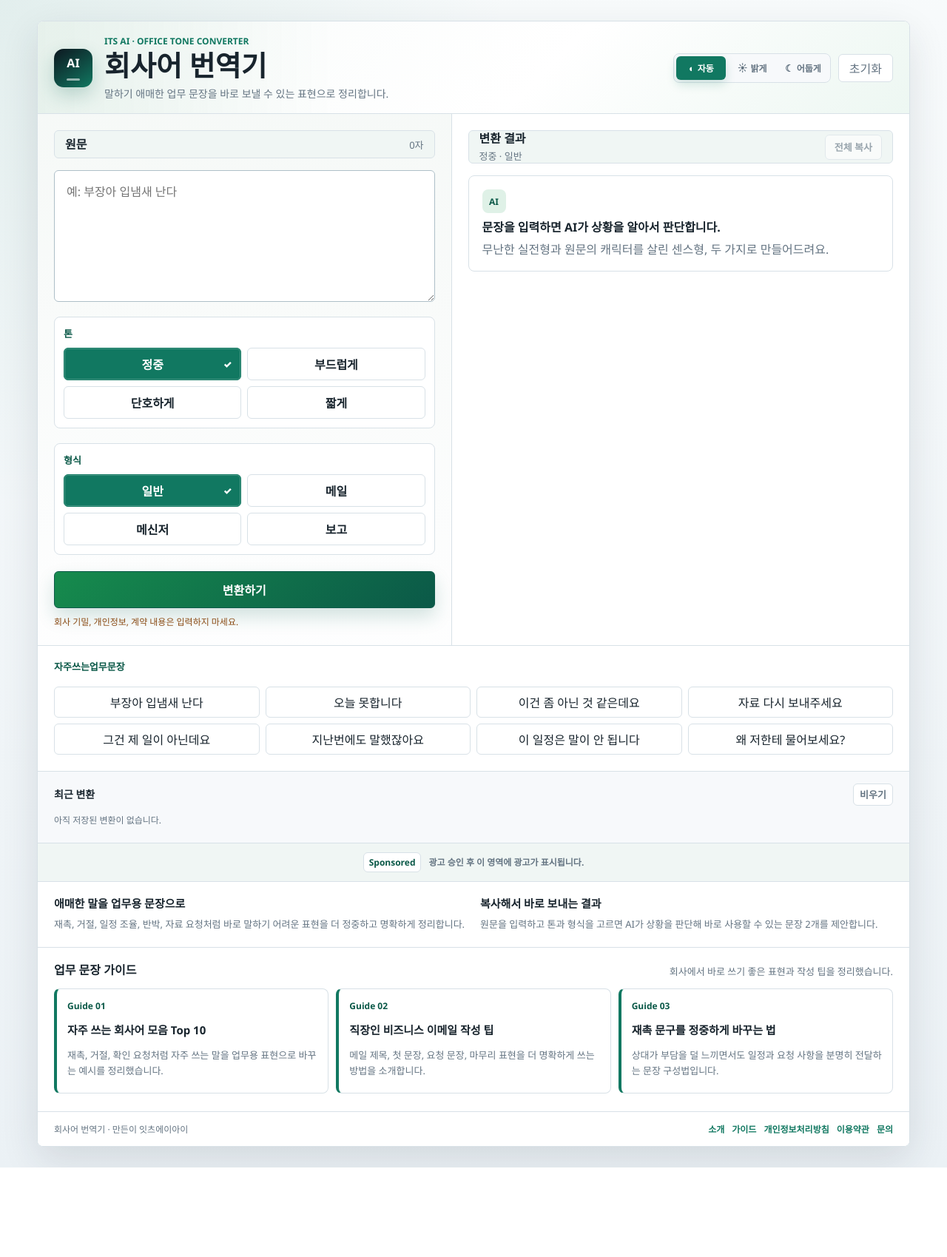
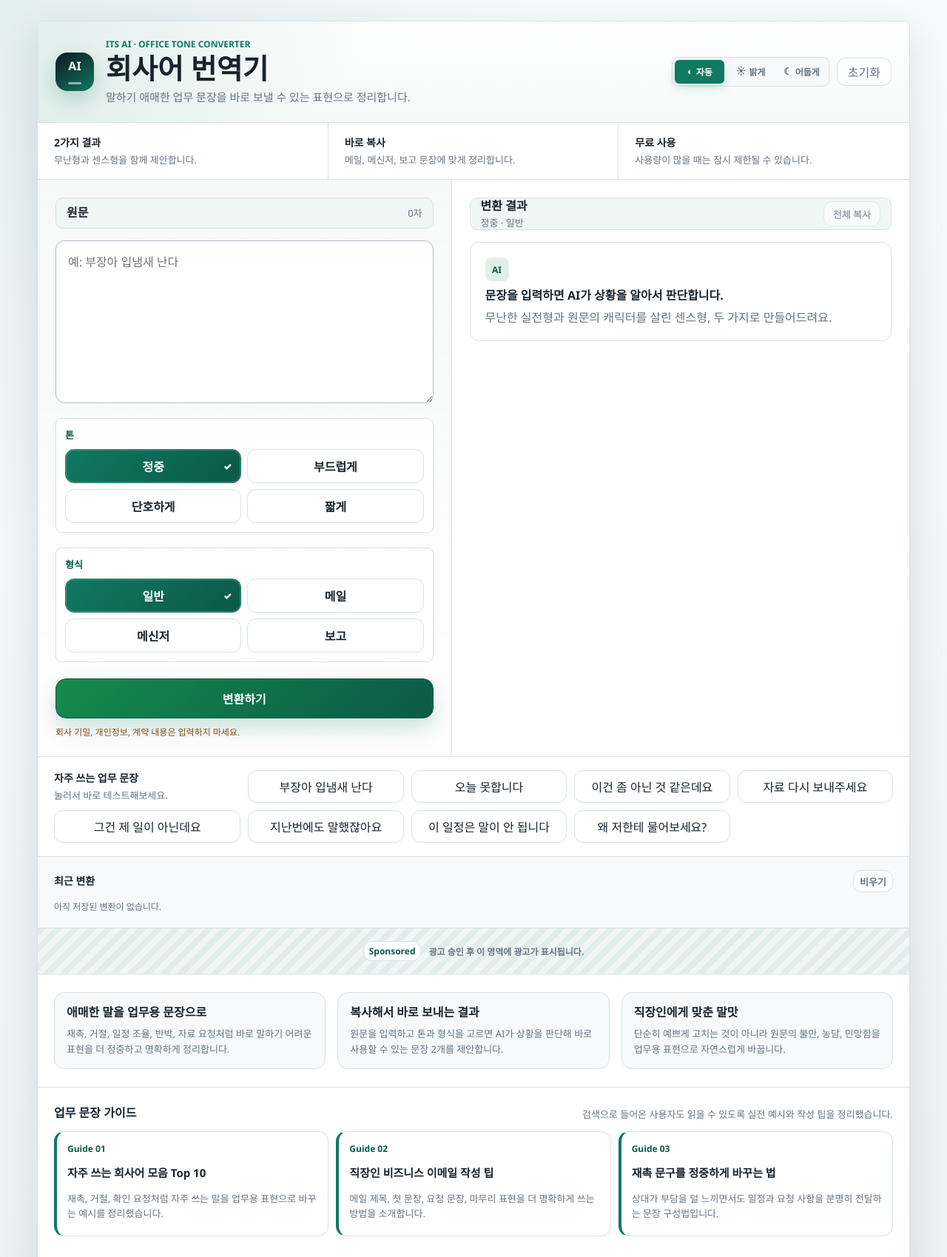
Before and after one commit to hodookim/office-tone-converter, a website: page index.html in a window 1280 px wide. Shown: the top 1699 px of the page at 74% size. Before the commit the page ends 1578 px from the top, so only its background shows below. Drawn offline with Linux system fonts and the light colour scheme.

Commit message:
Upgrade commercial landing UI

```diff
--- a/index.html
+++ b/index.html
@@ -5,14 +5,15 @@
     <meta name="viewport" content="width=device-width, initial-scale=1" />
     <meta name="naver-site-verification" content="c99219d2b49464aab3f5147cd8f62df9bed05450" />
     <title>회사어 번역기 | 잇츠에이아이</title>
-    <meta name="description" content="말하기 애매한 업무 문장을 정중하고 명확한 표현으로 바꿔주는 AI 회사어 번역기입니다." />
+    <meta name="description" content="말하기 애매한 업무 문장을 정중하고 명확한 표현으로 바꿔주는 무료 AI 회사어 번역기입니다." />
     <meta name="application-name" content="회사어 번역기" />
     <meta name="apple-mobile-web-app-title" content="회사어 번역기" />
     <meta name="theme-color" content="#117861" />
     <meta name="robots" content="index, follow" />
+    <meta name="google-adsense-account" content="ca-pub-6063034290894650" />
     <link rel="canonical" href="https://office-tone-converter.vercel.app/" />
     <meta property="og:title" content="회사어 번역기 | 잇츠에이아이" />
-    <meta property="og:description" content="말하기 애매한 업무 문장을 정중하고 명확한 표현으로 바꿔주는 AI 도구입니다." />
+    <meta property="og:description" content="재촉, 거절, 반박, 요청처럼 말하기 애매한 업무 문장을 바로 보낼 수 있는 표현으로 바꿔드립니다." />
     <meta property="og:url" content="https://office-tone-converter.vercel.app/" />
     <meta property="og:type" content="website" />
     <meta property="og:site_name" content="회사어 번역기" />
@@ -28,7 +29,7 @@
         "applicationCategory": "BusinessApplication",
         "operatingSystem": "Web",
         "inLanguage": "ko-KR",
-        "description": "말하기 애매한 업무 문장을 정중하고 명확한 표현으로 바꿔주는 AI 회사어 번역기입니다.",
+        "description": "말하기 애매한 업무 문장을 정중하고 명확한 표현으로 바꿔주는 무료 AI 회사어 번역기입니다.",
         "offers": {
           "@type": "Offer",
           "price": "0",
@@ -38,30 +39,6 @@
           "@type": "Organization",
           "name": "잇츠에이아이"
         }
-      }
-    </script>
-    <script type="application/ld+json">
-      {
-        "@context": "https://schema.org",
-        "@type": "FAQPage",
-        "mainEntity": [
-          {
-            "@type": "Question",
-            "name": "회사어 번역기는 어떤 문장을 바꿔주나요?",
-            "acceptedAnswer": {
-              "@type": "Answer",
-              "text": "재촉, 거절, 자료 요청, 일정 조율, 반박처럼 말하기 애매한 업무 문장을 회사에서 바로 보낼 수 있는 표현으로 정리합니다."
-            }
-          },
-          {
-            "@type": "Question",
-            "name": "개인정보나 회사 기밀을 입력해도 되나요?",
-            "acceptedAnswer": {
-              "@type": "Answer",
-              "text": "회사 기밀, 개인정보, 계약 내용은 입력하지 않는 것을 권장합니다. 필요한 경우 민감한 이름이나 숫자는 빼고 문장 의도만 입력하세요."
-            }
-          }
-        ]
       }
     </script>
     <link rel="stylesheet" href="./styles.css" />
@@ -94,6 +71,21 @@
             <button class="ghost-button" id="clearButton" type="button">초기화</button>
           </div>
         </header>
+
+        <section class="value-strip" aria-label="서비스 특징">
+          <div>
+            <strong>2가지 결과</strong>
+            <span>무난형과 센스형을 함께 제안합니다.</span>
+          </div>
+          <div>
+            <strong>바로 복사</strong>
+            <span>메일, 메신저, 보고 문장에 맞게 정리합니다.</span>
+          </div>
+          <div>
+            <strong>무료 사용</strong>
+            <span>사용량이 많을 때는 잠시 제한될 수 있습니다.</span>
+          </div>
+        </section>
 
         <div class="editor-grid">
           <section class="panel input-panel">
@@ -132,7 +124,7 @@
           </section>
 
           <section class="panel result-panel">
-            <div class="panel-head">
+            <div class="panel-head result-head">
               <div>
                 <h2>변환 결과</h2>
                 <span id="modeLabel">정중 · 일반</span>
@@ -140,15 +132,19 @@
               <button class="result-action" id="copyAllButton" type="button" disabled>전체 복사</button>
             </div>
             <div class="result-list" id="resultList">
-              <article class="empty-state">
+              <div class="empty-state">
                 <strong>문장을 입력하면 AI가 상황을 알아서 판단합니다.</strong>
-                <span>무난한 실전형과 원문의 캐릭터를 살린 센스형, 두 가지로 만들어드려요.</span>
-              </article>
+                <p>무난한 실전형과 원문의 캐릭터를 살린 센스형, 두 가지로 만들어드려요.</p>
+              </div>
             </div>
           </section>
         </div>
 
-        <section class="quick-examples" aria-label="예시 문장">
+        <section class="quick-examples" aria-label="자주 쓰는 업무 문장">
+          <div class="section-label">
+            <strong>자주 쓰는 업무 문장</strong>
+            <span>눌러서 바로 테스트해보세요.</span>
+          </div>
           <button type="button" data-example="부장아 입냄새 난다">부장아 입냄새 난다</button>
           <button type="button" data-example="오늘 못합니다">오늘 못합니다</button>
           <button type="button" data-example="이건 좀 아닌 것 같은데요">이건 좀 아닌 것 같은데요</button>
@@ -183,12 +179,16 @@
             <h2>복사해서 바로 보내는 결과</h2>
             <p>원문을 입력하고 톤과 형식을 고르면 AI가 상황을 판단해 바로 사용할 수 있는 문장 2개를 제안합니다.</p>
           </div>
+          <div>
+            <h2>직장인에게 맞춘 말맛</h2>
+            <p>단순히 예쁘게 고치는 것이 아니라 원문의 불만, 농담, 민망함을 업무용 표현으로 자연스럽게 바꿉니다.</p>
+          </div>
         </section>
 
         <section class="guide-section" aria-label="업무 문장 가이드">
           <div class="guide-head">
             <h2>업무 문장 가이드</h2>
-            <p>회사에서 바로 쓰기 좋은 표현과 작성 팁을 정리했습니다.</p>
+            <p>검색으로 들어온 사용자도 읽을 수 있도록 실전 예시와 작성 팁을 정리했습니다.</p>
           </div>
           <div class="guide-list">
             <a class="guide-card" href="./office-phrases.html">
--- a/styles.css
+++ b/styles.css
@@ -699,15 +699,6 @@ html[data-theme="dark"] .result-card.copied {
   background: var(--surface);
 }
 
-.quick-examples::before {
-  content: "\C790\C8FC \C4F0\B294 \C5C5\BB34 \BB38\C7A5";
-  grid-column: 1 / -1;
-  margin-bottom: 10px;
-  color: var(--accent-dark);
-  font-size: 13px;
-  font-weight: 900;
-}
-
 .ad-slot {
   display: flex;
   align-items: center;
@@ -1154,3 +1145,298 @@ html[data-theme="dark"] .result-card.copied {
     white-space: normal;
   }
 }
+
+/* Commercial polish layer */
+.workspace {
+  overflow: hidden;
+}
+
+.topbar {
+  min-height: 112px;
+  padding: 22px 24px;
+  background:
+    linear-gradient(135deg, rgba(17, 120, 97, 0.12), transparent 38%),
+    linear-gradient(180deg, rgba(255, 255, 255, 0.98), rgba(244, 249, 247, 0.96));
+}
+
+html[data-theme="dark"] .topbar {
+  background:
+    linear-gradient(135deg, rgba(95, 224, 197, 0.12), transparent 38%),
+    linear-gradient(180deg, #19211f, #151b1a);
+}
+
+@media (prefers-color-scheme: dark) {
+  :root:not([data-theme="light"]) .topbar {
+    background:
+      linear-gradient(135deg, rgba(95, 224, 197, 0.12), transparent 38%),
+      linear-gradient(180deg, #19211f, #151b1a);
+  }
+}
+
+.brand-mark {
+  border-radius: 16px;
+}
+
+.tagline {
+  max-width: 560px;
+  font-size: 15px;
+}
+
+.value-strip {
+  display: grid;
+  grid-template-columns: repeat(3, minmax(0, 1fr));
+  gap: 0;
+  border-bottom: 1px solid var(--line);
+  background: var(--surface);
+}
+
+.value-strip div {
+  display: grid;
+  gap: 5px;
+  min-height: 72px;
+  padding: 16px 22px;
+  border-right: 1px solid var(--line);
+}
+
+.value-strip div:last-child {
+  border-right: 0;
+}
+
+.value-strip strong {
+  color: var(--text);
+  font-size: 14px;
+}
+
+.value-strip span,
+.section-label span {
+  color: var(--muted);
+  font-size: 13px;
+  line-height: 1.45;
+}
+
+.editor-grid {
+  min-height: 548px;
+}
+
+.panel {
+  padding: 24px;
+}
+
+.panel-head {
+  min-height: 42px;
+  border-radius: 10px;
+}
+
+textarea {
+  min-height: 220px;
+  border-radius: 12px;
+}
+
+.chip,
+.ghost-button,
+.primary-button,
+.copy-button,
+.quick-examples button,
+.result-action,
+.text-button,
+.recent-item,
+.result-card,
+.empty-state,
+.limit-state,
+.guide-card,
+.ad-slot span {
+  border-radius: 12px;
+}
+
+.chip {
+  min-height: 46px;
+}
+
+.chip.active {
+  background: linear-gradient(135deg, var(--accent), var(--accent-dark));
+}
+
+.primary-button {
+  min-height: 54px;
+  border-radius: 14px;
+  font-size: 16px;
+  box-shadow: 0 14px 28px rgba(17, 120, 97, 0.2);
+}
+
+.result-card {
+  border-left-width: 5px;
+  box-shadow: 0 12px 28px rgba(31, 45, 61, 0.07);
+}
+
+.result-card header {
+  padding: 13px 14px;
+}
+
+.result-card h3 {
+  font-size: 15px;
+}
+
+.result-card p {
+  padding: 17px 18px 18px;
+  font-size: 15px;
+}
+
+.empty-state,
+.limit-state {
+  padding: 20px;
+}
+
+.quick-examples {
+  grid-template-columns: 1.2fr repeat(4, minmax(0, 1fr));
+  gap: 10px;
+  align-items: stretch;
+  padding: 18px 22px;
+}
+
+.section-label {
+  display: grid;
+  align-content: center;
+  gap: 5px;
+  min-height: 44px;
+  padding-right: 8px;
+}
+
+.section-label strong {
+  font-size: 14px;
+}
+
+.quick-examples button {
+  min-height: 44px;
+  background: var(--cell);
+}
+
+.recent-panel {
+  padding: 18px 22px 20px;
+}
+
+.ad-slot {
+  min-height: 62px;
+  background:
+    repeating-linear-gradient(135deg, rgba(17, 120, 97, 0.07) 0 8px, transparent 8px 16px),
+    var(--cell-head);
+}
+
+.ad-slot strong {
+  color: var(--muted);
+}
+
+.seo-section {
+  grid-template-columns: repeat(3, minmax(0, 1fr));
+  gap: 16px;
+  padding: 24px 22px;
+}
+
+.seo-section div {
+  padding: 16px;
+  border: 1px solid var(--line);
+  border-radius: 14px;
+  background: var(--surface-muted);
+}
+
+.seo-section h2 {
+  font-size: 16px;
+}
+
+.guide-section {
+  padding: 24px 22px 28px;
+}
+
+.guide-card {
+  border-radius: 14px;
+}
+
+html[data-theme="dark"] .value-strip,
+html[data-theme="dark"] .quick-examples,
+html[data-theme="dark"] .recent-panel,
+html[data-theme="dark"] .seo-section,
+html[data-theme="dark"] .guide-section {
+  background: var(--surface);
+}
+
+html[data-theme="dark"] .seo-section div {
+  background: var(--surface-muted);
+}
+
+@media (prefers-color-scheme: dark) {
+  :root:not([data-theme="light"]) .value-strip,
+  :root:not([data-theme="light"]) .quick-examples,
+  :root:not([data-theme="light"]) .recent-panel,
+  :root:not([data-theme="light"]) .seo-section,
+  :root:not([data-theme="light"]) .guide-section {
+    background: var(--surface);
+  }
+
+  :root:not([data-theme="light"]) .seo-section div {
+    background: var(--surface-muted);
+  }
+}
+
+@media (max-width: 980px) {
+  .quick-examples {
+    grid-template-columns: 1fr 1fr;
+  }
+
+  .section-label {
+    grid-column: 1 / -1;
+  }
+
+  .seo-section,
+  .value-strip {
+    grid-template-columns: 1fr;
+  }
+
+  .value-strip div {
+    border-right: 0;
+    border-bottom: 1px solid var(--line);
+  }
+
+  .value-strip div:last-child {
+    border-bottom: 0;
+  }
+}
+
+@media (max-width: 820px) {
+  .topbar {
+    padding: 18px 16px;
+  }
+
+  .value-strip div {
+    min-height: auto;
+    padding: 14px 16px;
+  }
+
+  .panel {
+    padding: 18px 16px;
+  }
+
+  textarea {
+    min-height: 190px;
+  }
+
+  .quick-examples,
+  .recent-panel,
+  .seo-section,
+  .guide-section {
+    padding-left: 16px;
+    padding-right: 16px;
+  }
+}
+
+@media (max-width: 520px) {
+  .quick-examples {
+    grid-template-columns: 1fr;
+  }
+
+  .brand-block {
+    grid-template-columns: 48px minmax(0, 1fr);
+  }
+
+  h1 {
+    font-size: 30px;
+  }
+}
```
